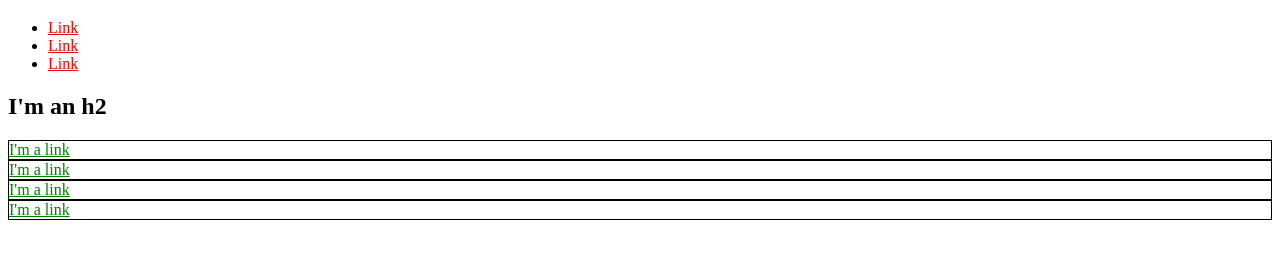
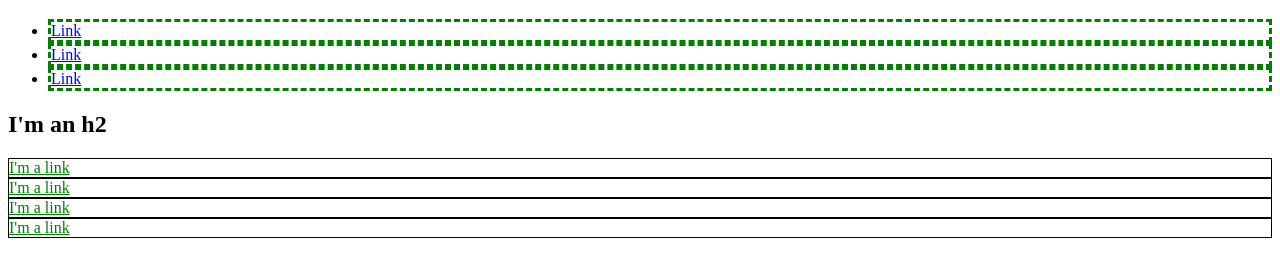
Before and after one commit to khoamle/learning_enough_css, a plain HTML site: page sample_css/index.html in a window 1280 px wide. Shown: the part 61-338 px from the top of the page. Drawn offline with Linux system fonts and the light colour scheme.

Commit message:
refactor and group selectors

```diff
--- a/sample_css/index.html
+++ b/sample_css/index.html
@@ -4,8 +4,20 @@
     <title>Test Page: Don't Panic</title>
     <meta charset="utf-8">
     <style>
+      a {
+        color: red;
+      }
       div {
         border: 1px solid black;
+      }
+      div a {
+        color: green;
+      }
+      li a {
+        color: blue;
+      }
+      li {
+        border: 3px dashed green;
       }
     </style>
   </head>
@@ -13,27 +25,27 @@
     <h1>I'm an h1</h1>
     <ul>
       <li>
-        <a href="http://example.com/" style="color: red;">Link</a>
+        <a href="http://example.com/">Link</a>
       </li>
       <li>
-        <a href="http://example.com/" style="color: red;">Link</a>
+        <a href="http://example.com/">Link</a>
       </li>
       <li>
-        <a href="http://example.com/" style="color: red;">Link</a>
+        <a href="http://example.com/">Link</a>
       </li>
     </ul>
     <h2>I'm an h2</h2>
-    <div style="border: 1px solid black;">
-      <a href="http://example.com/" style="color: green;">I'm a link</a>
+    <div>
+      <a href="http://example.com/">I'm a link</a>
     </div>
-    <div style="border: 1px solid black;">
-      <a href="http://example.com/" style="color: green;">I'm a link</a>
+    <div>
+      <a href="http://example.com/">I'm a link</a>
     </div>
-    <div style="border: 1px solid black;">
-      <a href="http://example.com/" style="color: green;">I'm a link</a>
+    <div>
+      <a href="http://example.com/">I'm a link</a>
     </div>
-    <div style="border: 1px solid black;">
-      <a href="http://example.com/" style="color: green;">I'm a link</a>
+    <div>
+      <a href="http://example.com/">I'm a link</a>
     </div>
   </body>
 </html>
```
